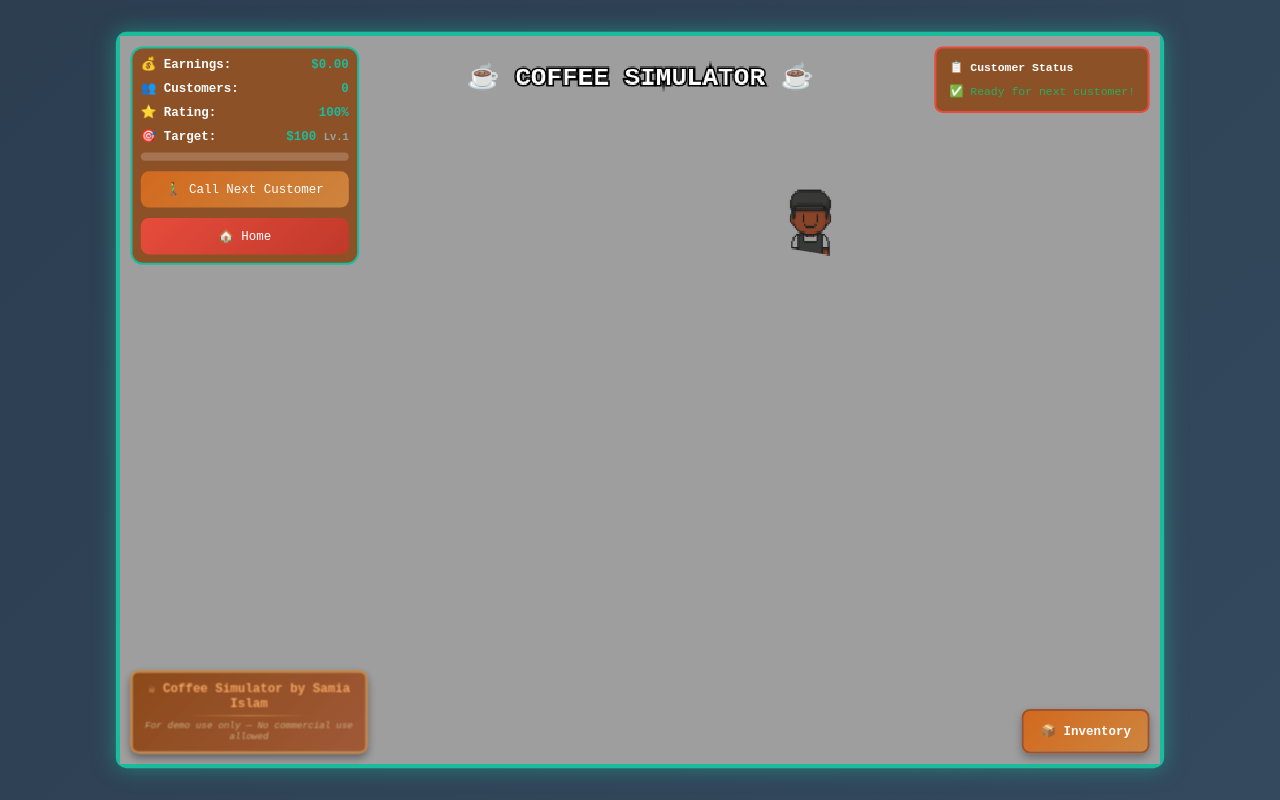
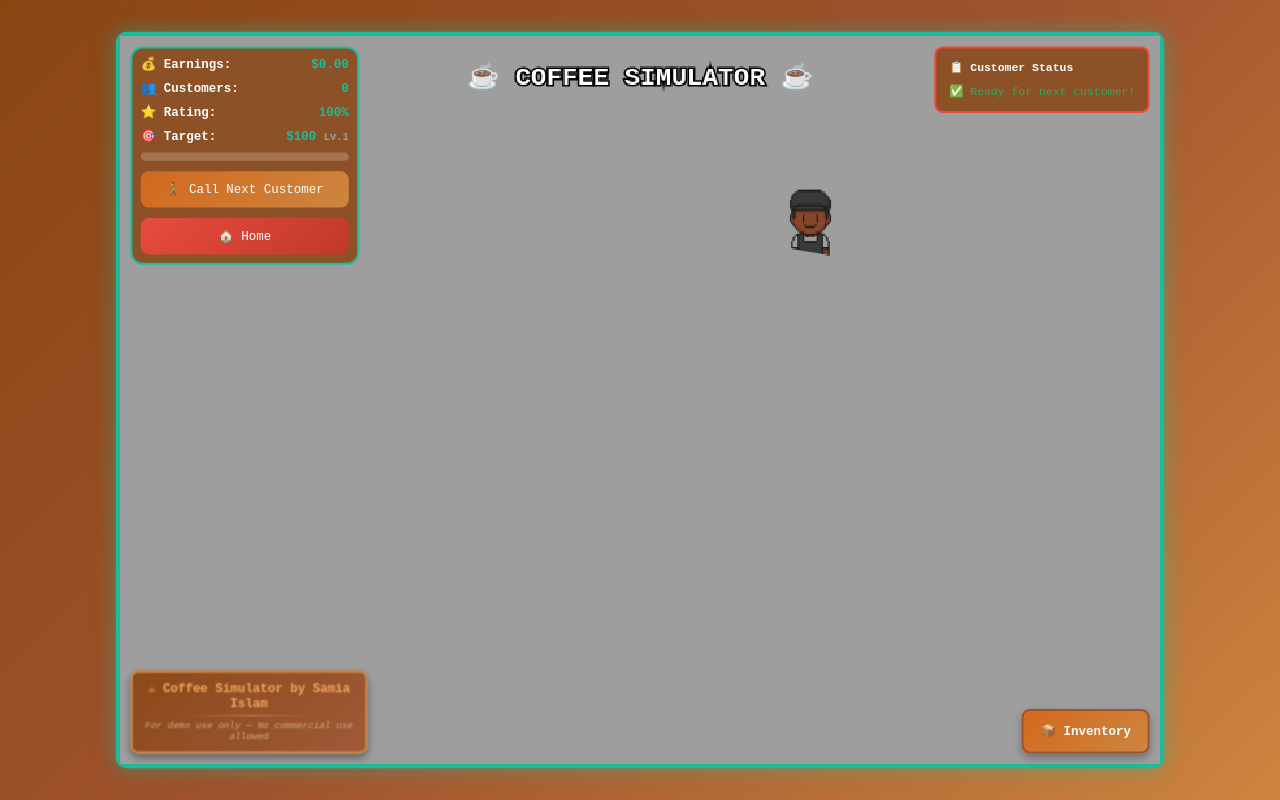
Before and after one commit to SamiaIslam22/Coffee-Simulator, a Flask app: page /pixel in a window 1280 px wide. Run offline with Flask 3, Linux system fonts and the light colour scheme; some libraries are stand-ins or nearby versions.

```diff
--- a/frontend/templates/pixel_game.html
+++ b/frontend/templates/pixel_game.html
@@ -9,7 +9,7 @@
         body {
             margin: 0;
             padding: 0;
-            background: linear-gradient(135deg, #2c3e50, #34495e);
+            background: linear-gradient(135deg, #8B4513, #A0522D, #CD853F);
             font-family: 'Courier New', monospace;
             display: flex;
             justify-content: center;
```
